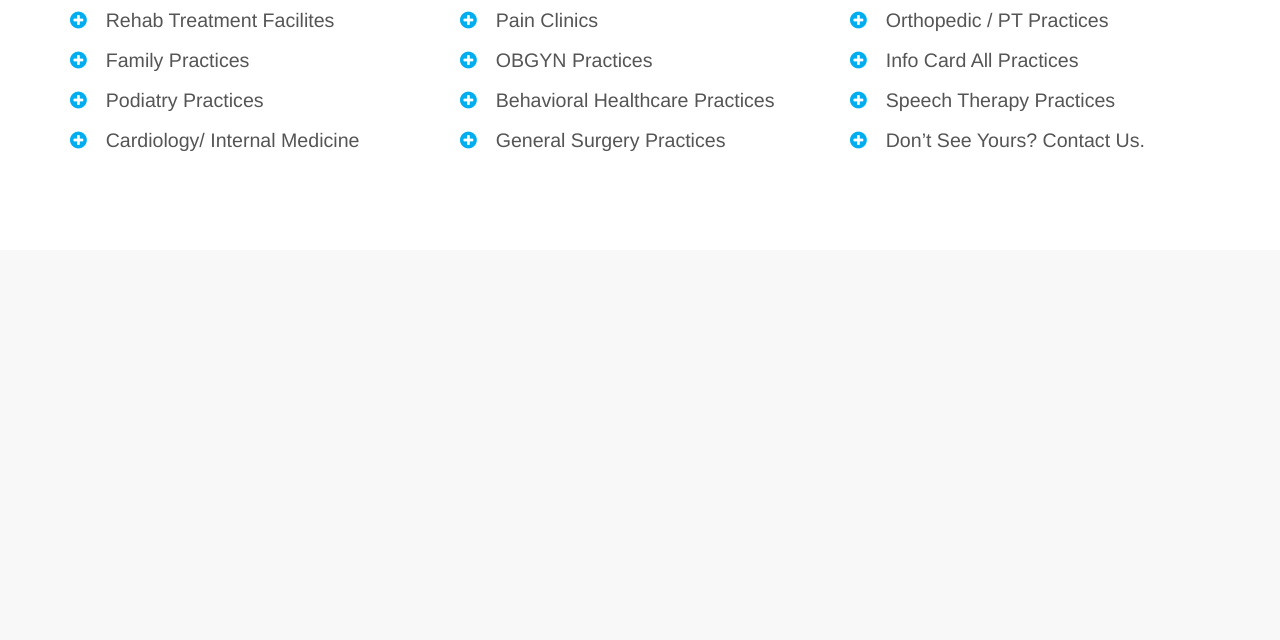
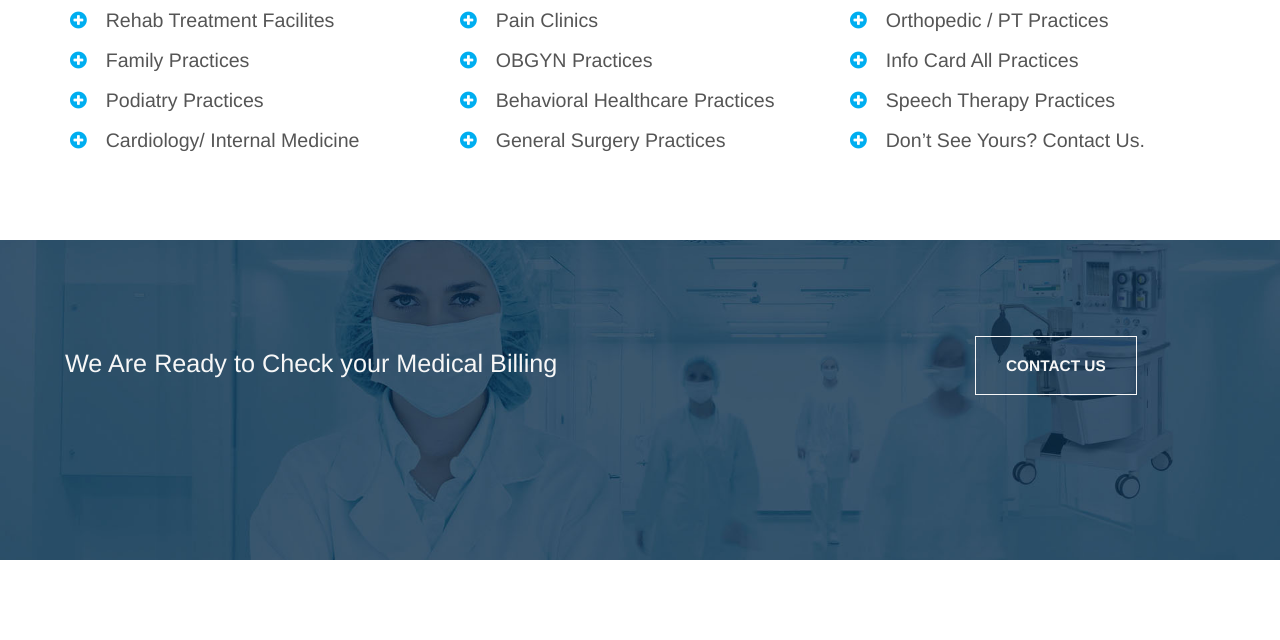
Before and after one commit to joshsmartworks/vector, a PHP site: page / in a window 1280 px wide. Shown: the part 2167-2807 px from the top of the page. Before the commit the page ends 2318 px from the top, so only its background shows below. Run offline with PHP 8.4, Linux system fonts and the light colour scheme.

Commit message:
banner on services

```diff
--- a/css/main.css
+++ b/css/main.css
@@ -138,14 +138,46 @@ h2 {
 .vo-services-block img {
   width: 100%; }
 
+.vo-we-serve {
+  margin-bottom: 80px; }
+  .vo-we-serve li a {
+    font-size: 1.4em;
+    color: #555;
+    line-height: 40px; }
+
 .vo-we-serve > ul > li > i {
   color: #00AEF0;
   font-size: 1.4em;
   padding-right: 15px; }
 
-.vo-we-serve li a {
-  font-size: 1.4em;
-  color: #555;
-  line-height: 40px; }
+.vo-service-bg-call {
+  background: url(../img/m31.jpg);
+  height: 40vh;
+  background-size: cover;
+  background-position: center left; }
+  .vo-service-bg-call h4 {
+    color: #f7f7f7;
+    font-size: 1.8em;
+    padding: 100px 0 0 0;
+    margin-left: 50px; }
+  .vo-service-bg-call .button-contact {
+    margin-top: 115px; }
+  .vo-service-bg-call a {
+    border-radius: 0;
+    padding: 20px 30px;
+    background: none;
+    color: #f7f7f7;
+    text-decoration: none;
+    text-align: center;
+    font-size: 1.1em;
+    font-weight: 700;
+    border: 1px solid #f7f7f7;
+    text-transform: uppercase;
+    -webkit-transition: all 0.2 ease;
+            transition: all 0.2 ease; }
+    .vo-service-bg-call a:hover {
+      background: #00AEF0;
+      color: #f7f7f7;
+      border: 1px solid #00AEF0; }
 
 /*# sourceMappingURL=main.css.map */
--- a/index.html
+++ b/index.html
@@ -197,8 +197,15 @@
                     </div>
                 </div>
             </div>
+            <div class="vo-service-bg-call">
+               <div class="col-md-9">
+                    <h4>We Are Ready to Check your Medical Billing</h4>
+               </div>
+               <div class="col-md-3 button-contact">
+                   <a href="#" class="button">Contact Us</a>
+               </div>
+            </div>
         </section>
-
 
 
         <script>window.jQuery || document.write('<script src="js/vendor/jquery-1.11.2.min.js"><\/script>')</script>
--- a/sass/main.sass
+++ b/sass/main.sass
@@ -157,12 +157,38 @@ h2
 .vo-services-block img
     width: 100%
 
+.vo-we-serve
+    margin-bottom: 80px
+    li a
+        font-size: 1.4em
+        color: #555
+        line-height: 40px
+
 .vo-we-serve>ul>li>i
     color: $main-color
     font-size: 1.4em
     padding-right: 15px
 
-.vo-we-serve li a
-    font-size: 1.4em
-    color: #555
-    line-height: 40px
+.vo-service-bg-call
+    background: url(../img/m31.jpg)
+    height: 40vh
+    background-size: cover
+    background-position: center left
+    h4
+        color: $white
+        font-size: 1.8em
+        padding: 100px 0 0 0
+        margin-left: 50px
+    .button-contact
+        margin-top: 115px
+    a
+        +button(0, 20px 30px, none, $white)
+        font-size: 1.1em
+        font-weight: 700
+        border: 1px solid $white
+        text-transform: uppercase
+        transition: all .2 ease
+        &:hover
+            background: $main-color
+            color: $white
+            border: 1px solid $main-color
```
Also changed, not shown: font-awesome/css/mixins.css (added), font-awesome/css/variables.css (added), font-awesome/scss/font-awesome.css (added), img/m31.jpg (added), 2 other files.
